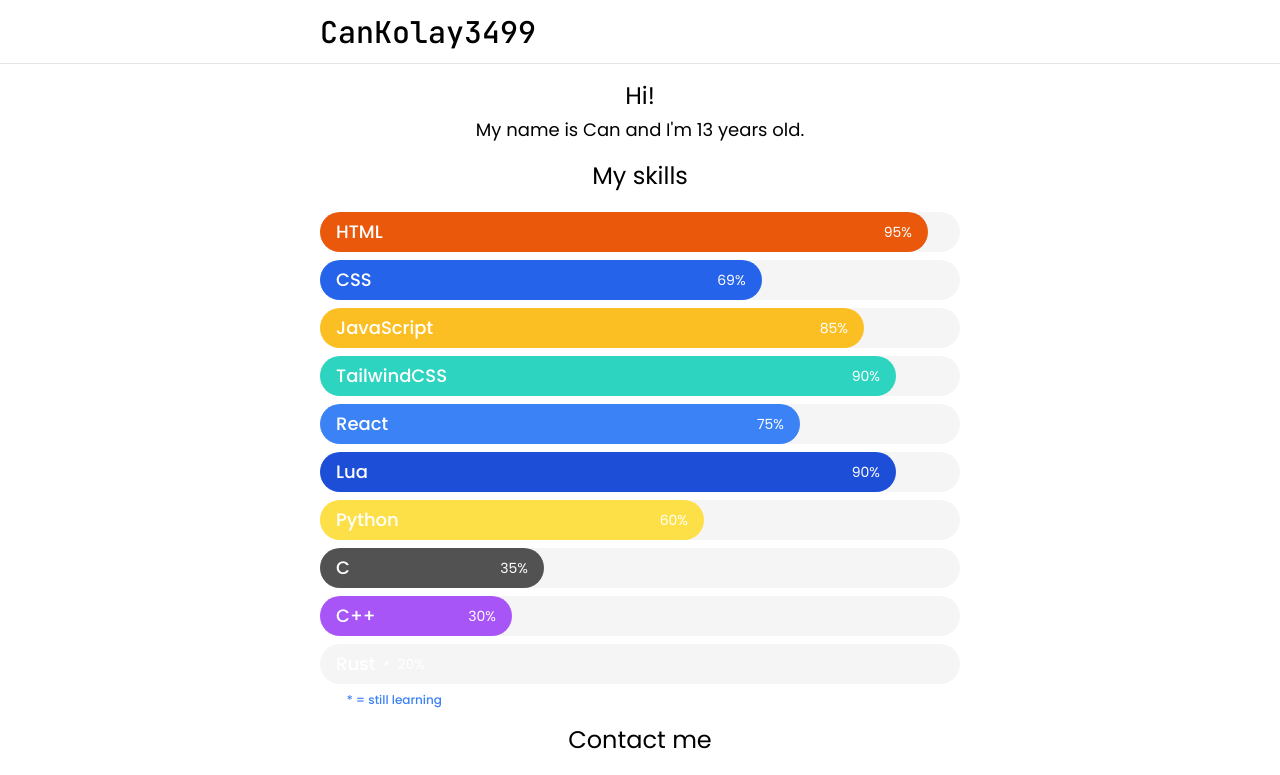
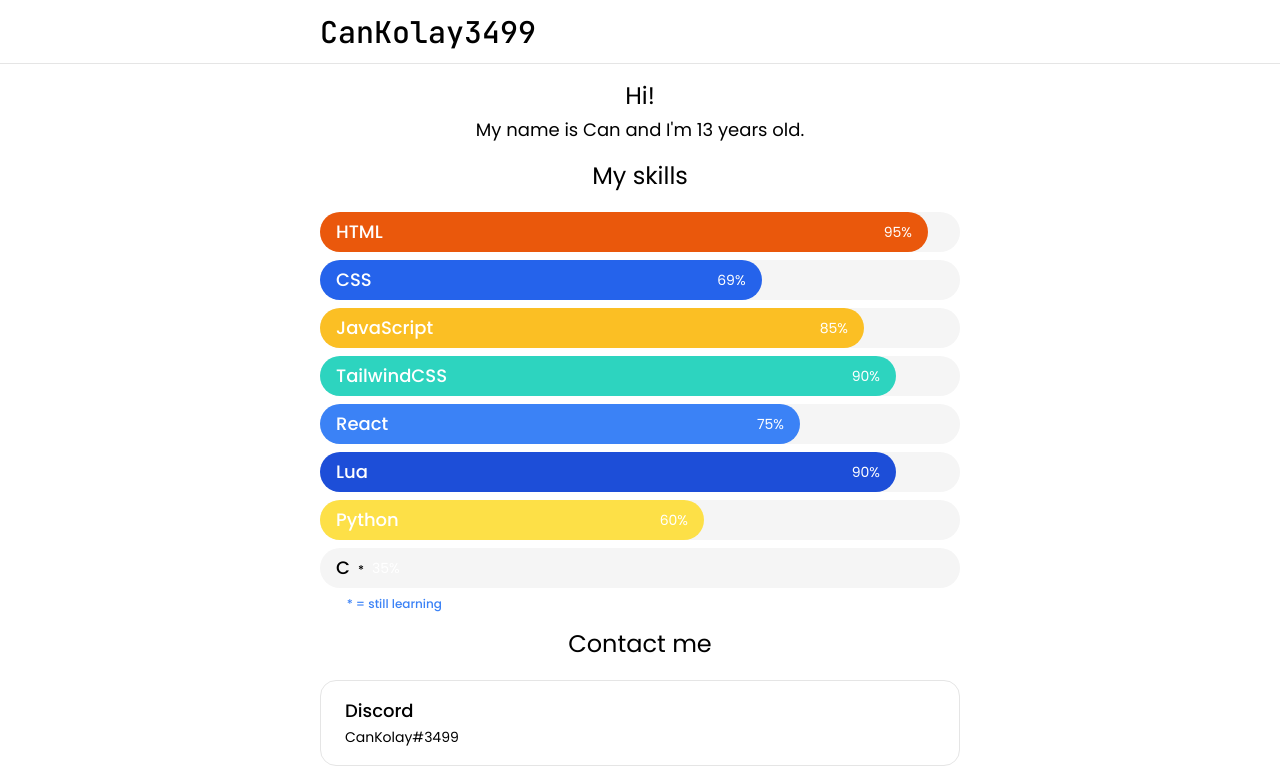
Before and after one commit to CanKolay3499/portfolio, a Next.js app: page / in a window 1280 px wide. Shown: the top 775 px of the page. Built offline with nearby package versions, Linux system fonts and the light colour scheme.

Commit message:
chore: Remove C++ and Rust

```diff
--- a/pages/index.tsx
+++ b/pages/index.tsx
@@ -8,7 +8,7 @@
   type Skills = {
     label: string
     percent: number
-    className: string
+    className?: string
     delay: number
     learning?: boolean
   }
@@ -59,20 +59,7 @@
     {
       label: 'C',
       percent: 35,
-      className: 'text-white bg-gray-600',
-      delay: 1.05
-    },
-    {
-      label: 'C++',
-      percent: 30,
-      className: 'text-white bg-purple-500',
-      delay: 1.3
-    },
-    {
-      label: 'Rust',
-      percent: 20,
-      className: 'text-white',
-      delay: 1.3,
+      delay: 1.05,
       learning: true
     }
   ]
@@ -104,7 +91,7 @@
                 animate={{ width: skill.learning ? '%100' : `${skill.percent}%`, opacity: 1 }}
                 className={cn(
                   `h-10 rounded-full absolute flex items-center justify-between px-4`,
-                  skill.className
+                  skill?.className
                 )}
               >
                 <motion.h1
```
